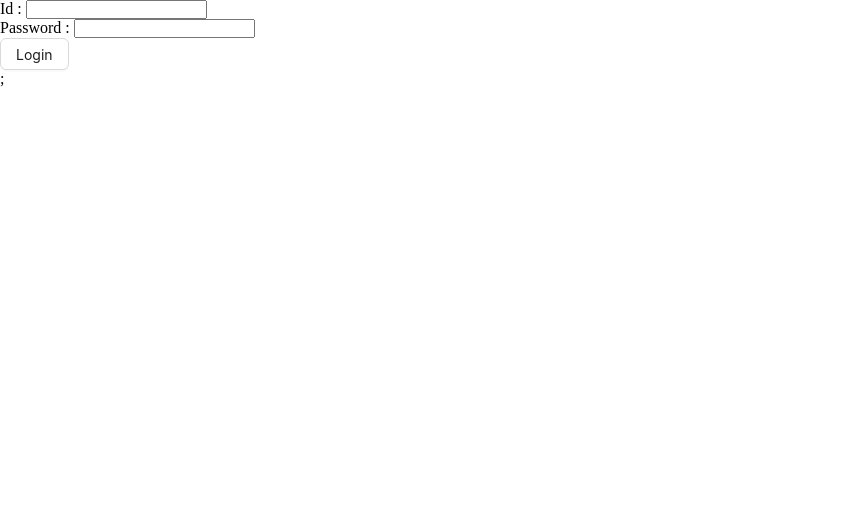
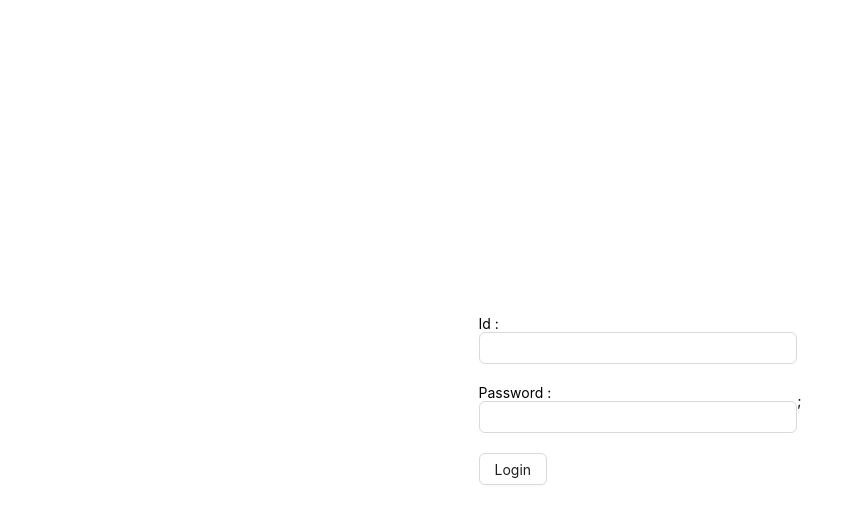
Before and after one commit to Shihab2022/first-mongoose-project-client, a React (Vite) app: page /login in a window 1280 px wide. Shown: the top 524 px of the page, without its empty margins (0-864 px from the left). Built offline with nearby package versions, Linux system fonts and the light colour scheme.

Commit message:
7-9 React Hook Form Controller For 3rd Party Input Binding

```diff
--- a/src/components/from/PHUInput.tsx
+++ b/src/components/from/PHUInput.tsx
@@ -1,4 +1,5 @@
-import { useFormContext } from "react-hook-form";
+import { Input } from "antd";
+import { Controller } from "react-hook-form";
 
 const PHUInput = ({
   type,
@@ -9,12 +10,14 @@ const PHUInput = ({
   name: string;
   label: string;
 }) => {
-  const { register } = useFormContext();
   return (
-    <>
+    <div style={{ marginBottom: "20px" }}>
       {label ? label : null}
-      <input type={type} id={name} {...register(name)} />
-    </>
+      <Controller
+        name={name}
+        render={({ field }) => <Input {...field} type={type} id={name} />}
+      />
+    </div>
   );
 };
 
--- a/src/pages/Login.tsx
+++ b/src/pages/Login.tsx
@@ -1,7 +1,7 @@
 /* eslint-disable @typescript-eslint/no-unused-vars */
 import { FieldValues, useForm } from "react-hook-form";
 import { useLoginMutation } from "../redux/features/auth/authApi";
-import { Button } from "antd";
+import { Button, Row } from "antd";
 import { verifyToken } from "../utils/verifyToken";
 import { useAppDispatch } from "../redux/hooks";
 import { TUser, setUser } from "../redux/features/auth/authSlice";
@@ -24,27 +24,27 @@ const Login = () => {
 
   const onSubmit = async (userData: FieldValues) => {
     console.log("userData", userData);
-    // const toastId = toast.loading("Logging in ");
-    // try {
-    //   const userInfo = {
-    //     id: userData.userId,
-    //     password: userData.password,
-    //   };
-    //   const res = await loginUser(userInfo).unwrap();
-    //   if (res.success) {
-    //     const token = res.data.accessToken;
-    //     const user = verifyToken(token) as TUser;
-    //     dispatch(setUser({ user, token }));
-    //     toast.success("Logged in", { id: toastId, duration: 2000 });
-    //     navigate(`/${user.role}/dashboard`);
-    //   }
-    // } catch (e) {
-    //   toast.success("Something wrong", { id: toastId, duration: 2000 });
-    // }
+    const toastId = toast.loading("Logging in ");
+    try {
+      const userInfo = {
+        id: userData.userId,
+        password: userData.password,
+      };
+      const res = await loginUser(userInfo).unwrap();
+      if (res.success) {
+        const token = res.data.accessToken;
+        const user = verifyToken(token) as TUser;
+        dispatch(setUser({ user, token }));
+        toast.success("Logged in", { id: toastId, duration: 2000 });
+        navigate(`/${user.role}/dashboard`);
+      }
+    } catch (e) {
+      toast.success("Something wrong", { id: toastId, duration: 2000 });
+    }
   };
 
   return (
-    <>
+    <Row justify="center" align="middle" style={{ height: "100vh" }}>
       <PHUFrom onSubmit={onSubmit}>
         <div>
           <PHUInput type="text" name="userId" label="Id : " />
@@ -54,7 +54,7 @@ const Login = () => {
         </div>
         <Button htmlType="submit">Login</Button>
       </PHUFrom>
-    </>
+    </Row>
   );
 };
 
```
